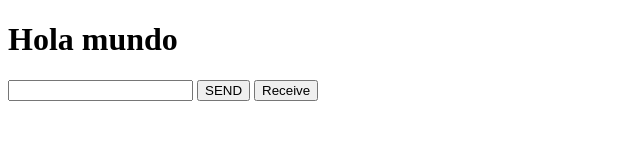
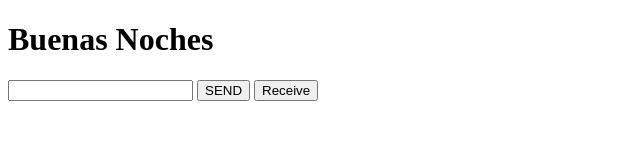
Before and after one commit to MauriMurillo/test, a plain HTML site: page index.html in a window 1280 px wide. Shown: the whole page, without its empty margins (0-640 px from the left). Drawn offline with Linux system fonts and the light colour scheme.

Commit message:
localStorageTest

```diff
--- a/index.html
+++ b/index.html
@@ -7,7 +7,7 @@
     <title>Document</title>
 </head>
 <body>
-    <h1> Hola mundo </h1>
+    <h1> Buenas Noches </h1>
     <input type="text" id="text">
     <button onclick="saveInfo()" id="submit"> SEND</button>
     <button onclick="showInfo()" id="get"> Receive</button>
```
